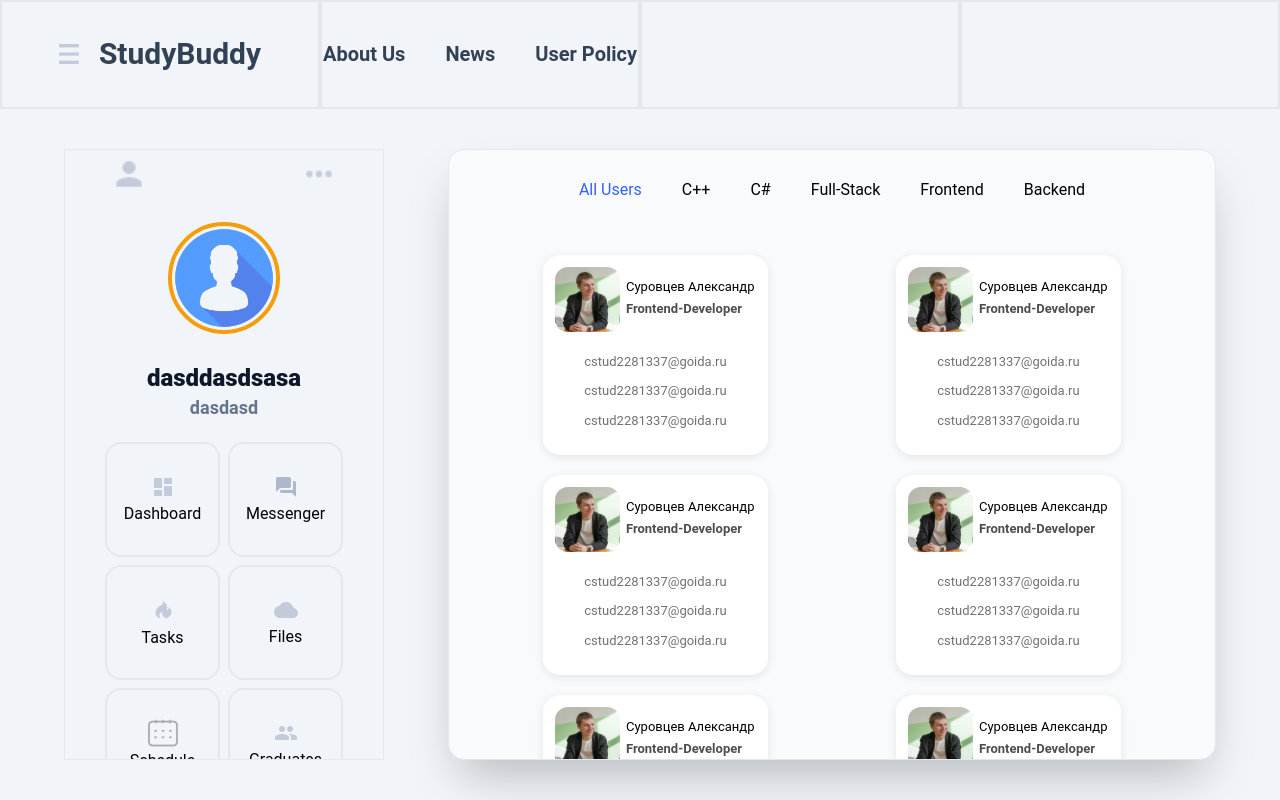
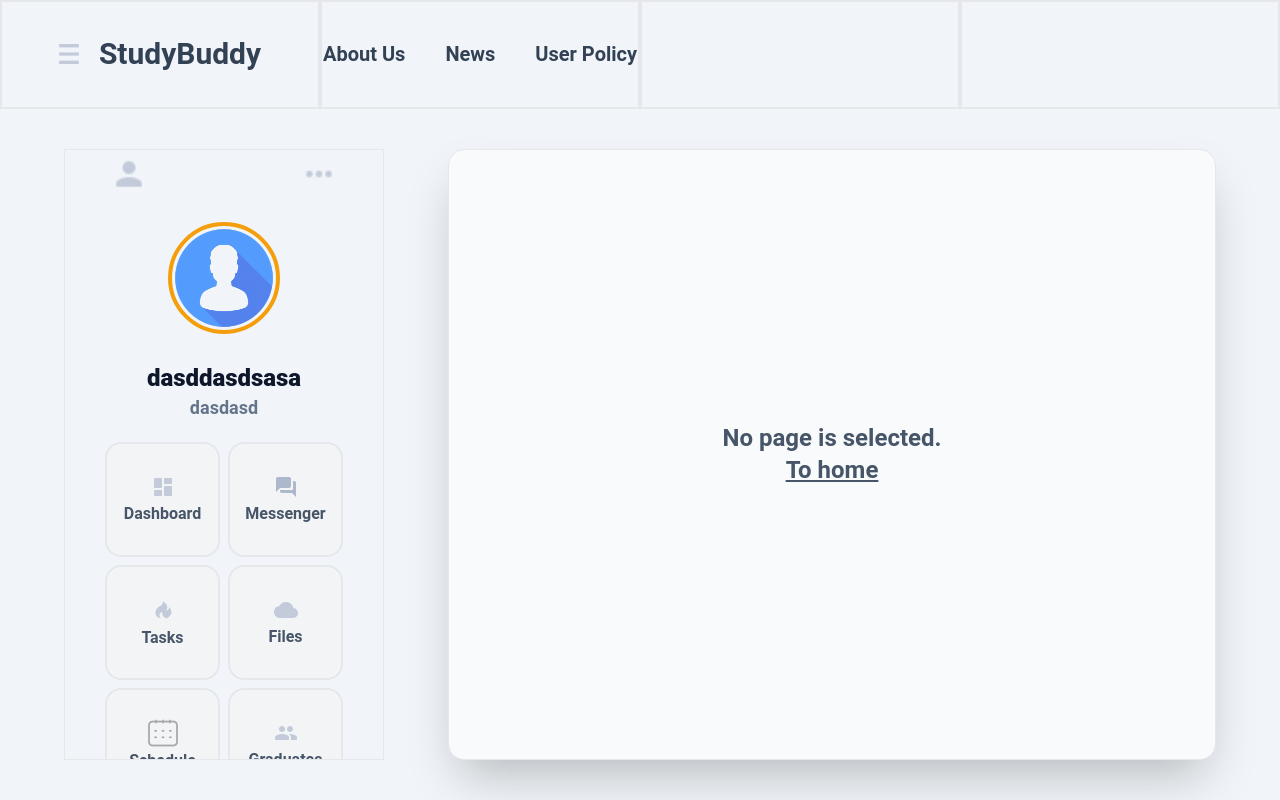
Before and after one commit to crockshine/china-cup, a React (Create React App) app: page / in a window 1280 px wide. Built offline with nearby package versions, Linux system fonts and the light colour scheme.

Commit message:
animation on buttons

```diff
--- a/package.json
+++ b/package.json
@@ -8,6 +8,7 @@
     "@testing-library/user-event": "^13.5.0",
     "react": "^18.3.1",
     "react-dom": "^18.3.1",
+    "react-router-dom": "^6.27.0",
     "react-scripts": "^5.0.1",
     "web-vitals": "^2.1.4"
   },
--- a/src/App.js
+++ b/src/App.js
@@ -1,17 +1,39 @@
 import Header from "./Header/Header";
 import Profile from "./Profile/Profile";
 import LeftBar from "./LeftBar/LeftBar";
+import {BrowserRouter, Routes, Route, Link} from 'react-router-dom';
 
 export default function App() {
     return (
       <div className="Window bg-slate-100 flex flex-col h-screen w-screen overflow-hidden" style={{ fontFamily: 'Roboto,sans-serif' }}>
           <Header />
+
+          <BrowserRouter>
+
+
+
             <div className="MainContent py-10 px-4 sm:px-8 md:px-16 flex flex-grow gap-4 sm:gap-8 md:gap-16 w-full h-full overflow-hidden">
                 <LeftBar/>
+
+
               <div className="RightBar flex-grow shadow-2xl rounded-2xl bg-slate-50  border h-full overflow-y-auto">
-            <Profile />
+                  <Routes>
+                          <Route path="*" element={
+                              <div className="w-full h-full flex flex-col items-center justify-center font-bold text-slate-600 text-2xl">
+                                  <p>No page is selected.</p>
+                                  <Link to={'/graduates'}>
+                                      <p className="underline">To home</p>
+                                  </Link>
+
+                              </div>}/>
+                          <Route path="/graduates" element={<Profile />} />
+
+                  </Routes>
+
               </div>
             </div>
+          </BrowserRouter>
+
       </div>
     );
   }
--- a/src/LeftBar/CardInLeftBar.jsx
+++ b/src/LeftBar/CardInLeftBar.jsx
@@ -1,8 +1,18 @@
-export default function CardInLeftBar({text,image,opacity}){
+import {Link, useLocation} from "react-router-dom";
+
+export default function CardInLeftBar({text,image,opacity, router_link}){
+    const location = useLocation()
+    console.log(location)
     return (
-        <div className="border-2 rounded-2xl flex flex-col items-center justify-center aspect-square ">
-            <img src={image} alt="" style={{opacity:opacity}} />
-            <span>{text}</span>
-        </div>
+        <Link to={router_link}>
+            <div className={`border-2 rounded-2xl text-base
+font-bold text-slate-600 flex flex-col items-center justify-center aspect-square transition
+                            ${ location.pathname === router_link ? 'bg-slate-50 -translate-y-1 shadow-2xl' : 'bg-gray-100'}
+                            `}
+                >
+                <img src={image} alt="" style={{opacity:opacity}} />
+                <span>{text}</span>
+            </div>
+        </Link>
     )
 }
--- a/src/LeftBar/LeftBar.jsx
+++ b/src/LeftBar/LeftBar.jsx
@@ -2,12 +2,12 @@ import CardInLeftBar from "./CardInLeftBar";
 
 export default function LeftBar(){
     const InfoCardInLeftBar =[
-        {id:0, text:'Dashboard', image:'../icons/dashboard.png', opacity:'1'},
-        {id:1, text:'Messenger', image:'../icons/messege.png', opacity:'1'},
-        {id:2, text:'Tasks', image:'../icons/tasks.png', opacity:'1'},
-        {id:3, text:'Files', image:'../icons/files.png', opacity:'1'},
-        {id:4, text:'Schedule', image:'../icons/schedules.png', opacity:'0.3'},
-        {id:5, text:'Graduates', image:'../icons/graduation.png', opacity:'1'},
+        {id:0, text:'Dashboard', image:'../icons/dashboard.png', opacity:'1', router_link:'/dashboard'},
+        {id:1, text:'Messenger', image:'../icons/messege.png', opacity:'1', router_link:'/messenger'},
+        {id:2, text:'Tasks', image:'../icons/tasks.png', opacity:'1', router_link:'/tasks'},
+        {id:3, text:'Files', image:'../icons/files.png', opacity:'1', router_link:'/files'},
+        {id:4, text:'Schedule', image:'../icons/schedules.png', opacity:'0.3', router_link:'/schedule'},
+        {id:5, text:'Graduates', image:'../icons/graduation.png', opacity:'1', router_link:'/graduates'},
     ]
 
 
@@ -34,7 +34,7 @@ export default function LeftBar(){
 
             <div className="Card w-full grid grid-row-3 grid-cols-2 gap-2 justify-center mb-4 flex-grow">
                 {InfoCardInLeftBar.map(card => {
-                return <CardInLeftBar text={card.text} image={card.image} opacity={card.opacity} key={card.id}/>
+                return <CardInLeftBar text={card.text} image={card.image} opacity={card.opacity} router_link={card.router_link} key={card.id}/>
             })}
             </div>
 
--- a/src/Profile/Card.jsx
+++ b/src/Profile/Card.jsx
@@ -8,6 +8,7 @@
                   <h2 class="stack">Frontend-Developer</h2>
               </div>
           </div>
+
           <div class="user_mails">
             <h3 class="mail">cstud2281337@goida.ru</h3>
             <h3 class="mail">cstud2281337@goida.ru</h3>
--- a/src/Profile/Profile.jsx
+++ b/src/Profile/Profile.jsx
@@ -13,7 +13,7 @@ export default function Profile() {
 
   return (
     <div className="Profile">
-      <header className="Header flex justify-center items-center gap-10 h-20 ">
+      <header className="Header flex justify-center items-center  gap-10 h-20 ">
         {headers.map((header, index) => (
           <h1
             key={index}
```
Also changed, not shown: src/Profile/Profile.css (line endings or trailing spaces), 1 other file (tests, documents, lock files or other folders). Lines whose indentation alone changed are shown as unchanged.
